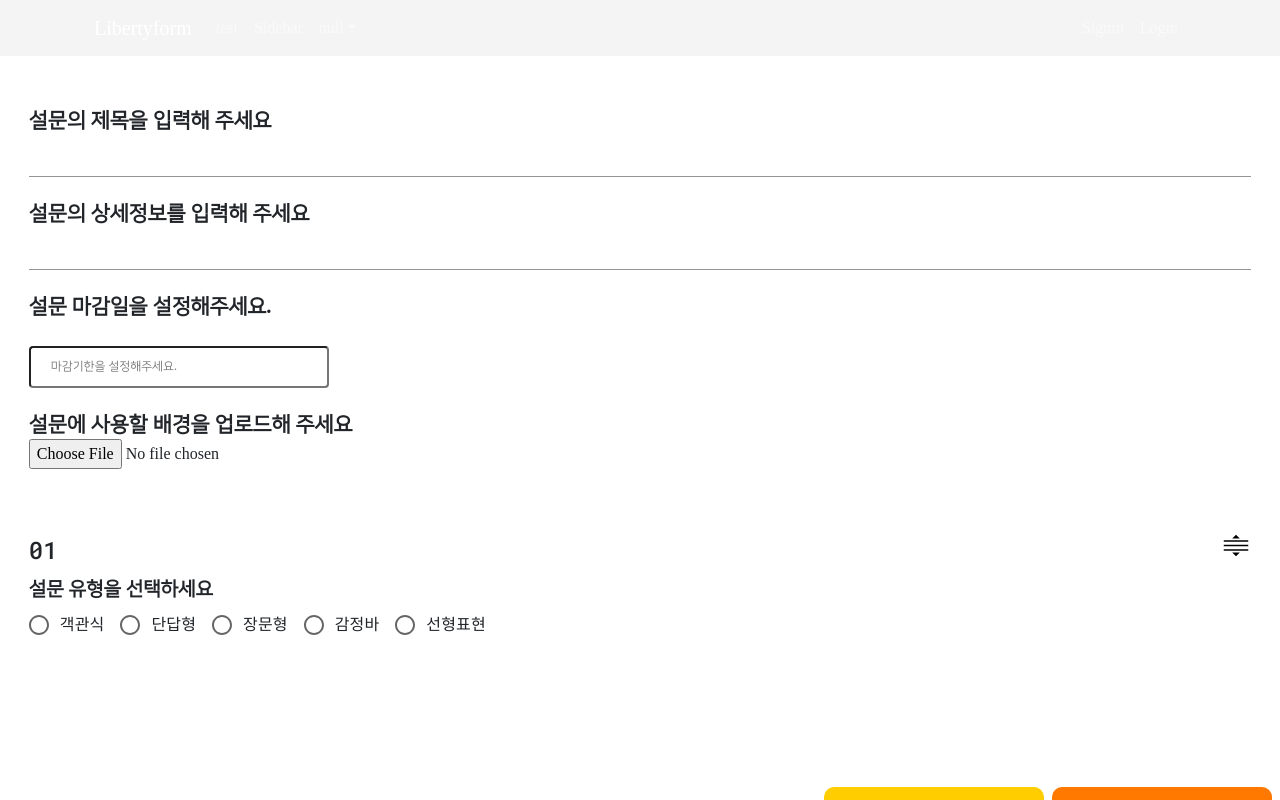
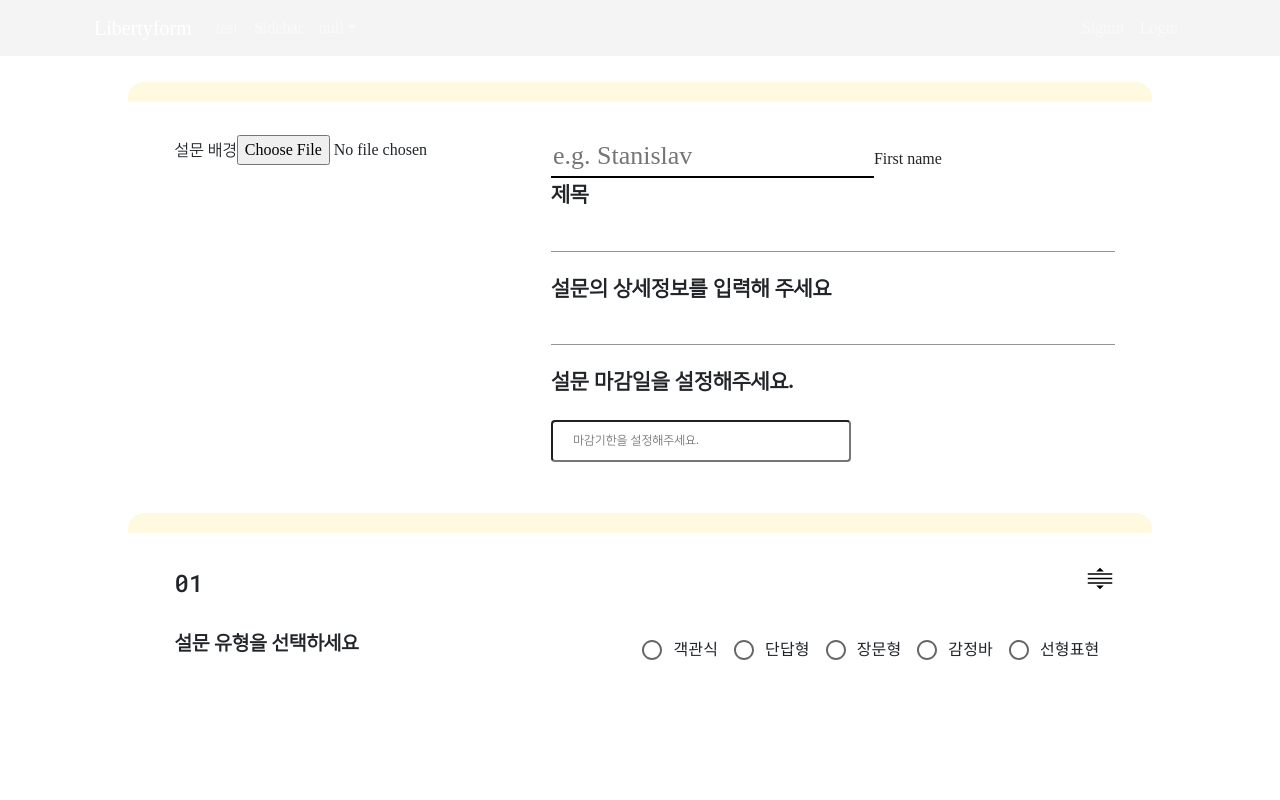
Before and after one commit to Gachon-Kakao-Enterprise-Group-7/libertyForm-WEB, a React (Create React App) app: page /mksurvey_prev in a window 1280 px wide. Shown: the top 800 px of the page. Built offline with nearby package versions, Linux system fonts and the light colour scheme; a web font is replaced by a local one.

Commit message:
[DESIGN]설문지제작 페이지 진행중

```diff
--- a/src/components/Mksurvey.js
+++ b/src/components/Mksurvey.js
@@ -25,7 +25,6 @@ import axios from 'axios';
 
 
 const DragSvgWrapper = styled(DragSvg)`
-    /* fill: #92929d; */
     float: right;
     width:30px;
     height:30px;
@@ -36,7 +35,6 @@ const DragSvgWrapper = styled(DragSvg)`
 `
 
 const MainWrapper = styled(motion.div)`
-/* background-color: #fff9df; */
 
 `
 
@@ -126,7 +124,9 @@ const BlockDiv = styled.div`
     margin: auto;
     margin-top: 2vw;
     padding: 1rem;
-    width : 100%;
+    border-top : 20px solid #fff9df;
+    /* background-color: #fff9df; */
+    width : 80%;
     border-radius: 1rem;
     overflow:hidden; // overflow, height : div안의 컨텐츠의 크기에 따라 height를 조절
 	height:auto;
@@ -139,10 +139,31 @@ const BlockDiv = styled.div`
 `
 const ItemDiv = styled.div`
     overflow:hidden; // overflow, height : div안의 컨텐츠의 크기에 따라 height를 조절
-	height:auto;
-    padding: 0vw 1vw;
-    margin-top: 0.5vw;
+	/* height:auto; */
+    padding: 1vw 2vw;
+    margin-top: 1vw;
+    display : inline-flex;
+    width : 100%;
+    justify-content: space-between;
+    margin-left:5px;
+    margin-top:5px;
+    margin-bottom:5px;
+    padding-bottom: 4px;
 `
+const ImageUpload = styled.div`
+    /* display: inline-block;
+    vertical-align: top; */
+    box-sizing: border-box;
+	width : 40%;
+    height : 100%;
+`
+const TextUpload = styled.div`
+    box-sizing: border-box;
+    width : 60%;
+    height : 100%;
+    background-color : transparent;
+`
+
 const FuncDiv = styled.div`
     width: 100%;
     margin: 3vw auto;
@@ -207,7 +228,19 @@ const StyledDatePicker = styled(DatePicker)`
     border-radius: 4px;
     font-size: 12px;
 `
+const TextInput = styled.input`
+  position: relative;
+  border: none;
+  outline: none;
+  border-bottom : 2px solid black;
+  font-size: 26px;
+  /* white-space:pre-line; */
+  background-color: transparent;
+   :focus{
+  border-bottom: 3px solid #ffcd23;
+  }
 
+`
 Modal.setAppElement("#root");
 
 function Mksurvey() { // Make Survey
@@ -455,24 +488,28 @@ function Mksurvey() { // Make Survey
 
 
     return (
-        <MainWrapper style={{display: 'flex',flexDirection: 'column'}}ref={scrollRef} initial={{ opacity: 0 }} animate={{ opacity: 1 }} >
+        <MainWrapper ref={scrollRef} initial={{ opacity: 0 }} animate={{ opacity: 1 }} >
             {console.log(survey)}
             {console.log(multiChoiceItem)}
             {/* 설문 상단에서 설문 이름 및 기본 정보 작성 부분 */}
             <BlockDiv>
                 <ItemDiv>
-                    <div>
-                        <div style={{ fontSize: '1.3rem', fontWeight: 'bold' }}>설문의 제목을 입력해 주세요</div>
-                        <Input style={{ width: '100%', marginTop: '10px' }} onChange={(e) => { setTitle(e.target.value) }}></Input>
-                        {/* {setTitle.value='' && <span style={{ color: 'red' }}>중복된 글 제목입니다.<br /></span>} */}
-                        {/* {setTitle.value='' && <span style={{ color: 'red' }}>중복된 글 제목입니다.<br /></span>} */}
-                    </div>
+                    <ImageUpload>
+                    <a>설문 배경</a>
+                    <input type="file" onChange={onLoadFile}></input>
+                    </ImageUpload>
+                    <TextUpload>
+                    <TextInput placeholder="e.g. Stanislav"/>
+                    <span class="field__label-wrap" aria-hidden="true">
+                    <span class="field__label">First name</span>
+                    </span>
+                    <div style={{ fontSize: '1.3rem', fontWeight: 'bold' }}>제목</div>
+                    <Input style={{ width: '100%', marginTop: '10px' }} onChange={(e) => { setTitle(e.target.value) }}></Input>
                     <div style={{ fontSize: '1.3rem', fontWeight: 'bold', marginTop: '20px' }}>설문의 상세정보를 입력해 주세요</div>
                     <Input style={{ width: '100%', marginTop: '10px' }} onChange={(e) => { setDescription(e.target.value) }}></Input>
                     <div style={{ fontSize: '1.3rem', fontWeight: 'bold', marginTop: '20px' }}>설문 마감일을 설정해주세요.</div>
                     <StyledDatePicker minDate={new Date()} selected={expireDate} placeholderText={"마감기한을 설정해주세요."} locale={ko} dateFormat='yyyy년 MM월 dd일' onChange={changeDate} />
-                    <div style={{ fontSize: '1.3rem', marginTop: '20px', fontWeight: 'bold' }}>설문에 사용할 배경을 업로드해 주세요</div>
-                    <input type="file" onChange={onLoadFile}></input>
+                    </TextUpload>
                 </ItemDiv>
             </BlockDiv>
 
--- a/src/components/dashboard/Home/Content.js
+++ b/src/components/dashboard/Home/Content.js
@@ -7,7 +7,7 @@ import Mksurvey from '../../Mksurvey'
 const Wrapper = styled.section`
   display: flex;
   flex-direction: column;
-  width: 100%;
+  width: 80%;
   min-width: 250px;
   background-color: #fafafa;
   padding: 40px;
```
